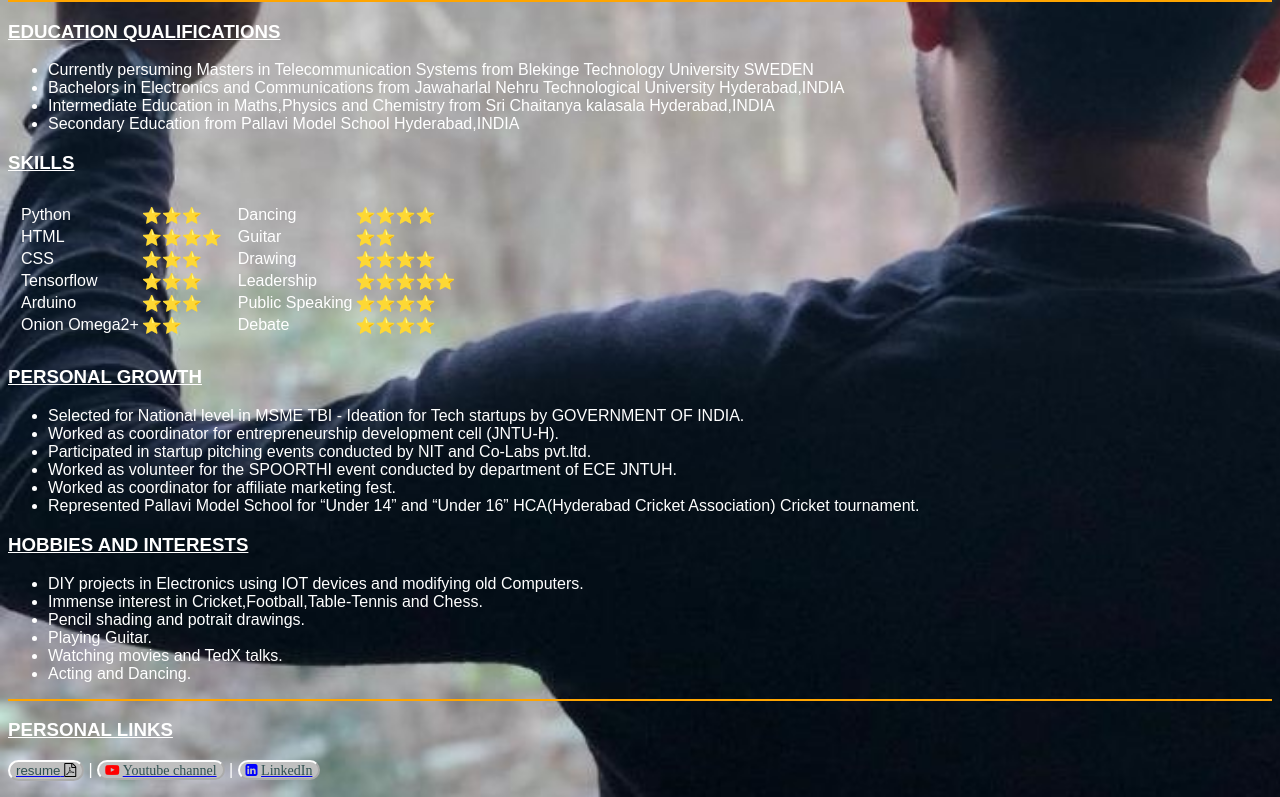
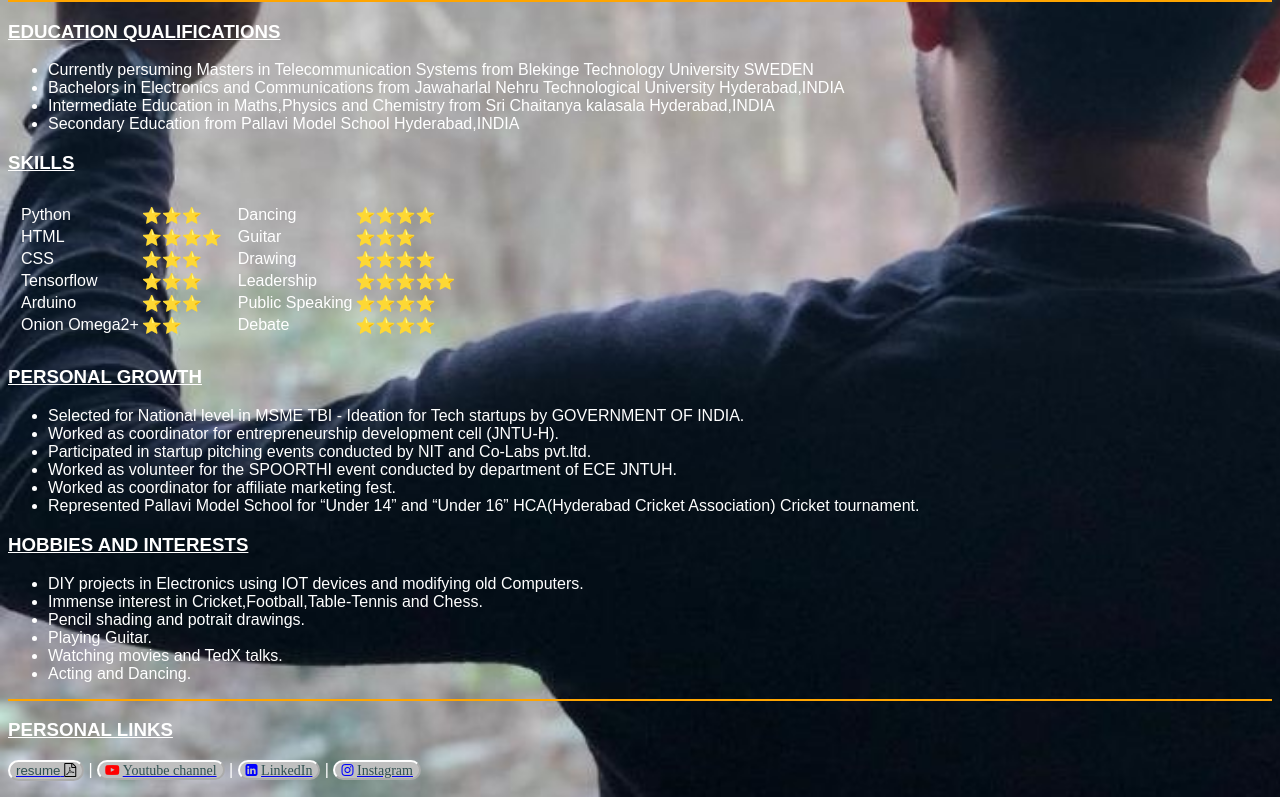
Before and after one commit to nichurocks02/nishkalgupta, a plain HTML site: page index.html in a window 1280 px wide. Shown: the part 342-1139 px from the top of the page. Drawn offline with Linux system fonts and the light colour scheme.

Commit message:
update index.html
included instagram link

```diff
--- a/index.html
+++ b/index.html
@@ -99,7 +99,7 @@ button{
     </tr>
     <tr>
       <td>Guitar</td>
-      <td>⭐⭐</td>
+      <td>⭐⭐⭐</td>
     </tr>
     <tr>
       <td>Drawing</td>
@@ -166,6 +166,12 @@ button{
         <font color="#2F4F4F">LinkedIn</font>
       </a>
   </button>
+   |
+      <button type="button"  <i class="fa fa-instagram" style="font-size:14px;color:blue"></i>
+      <a href=https://www.instagram.com/the__tear__drop/>
+        <font color="#2F4F4F">Instagram</font>
+      </a>
+  </button>
     </p>
 
 
```
